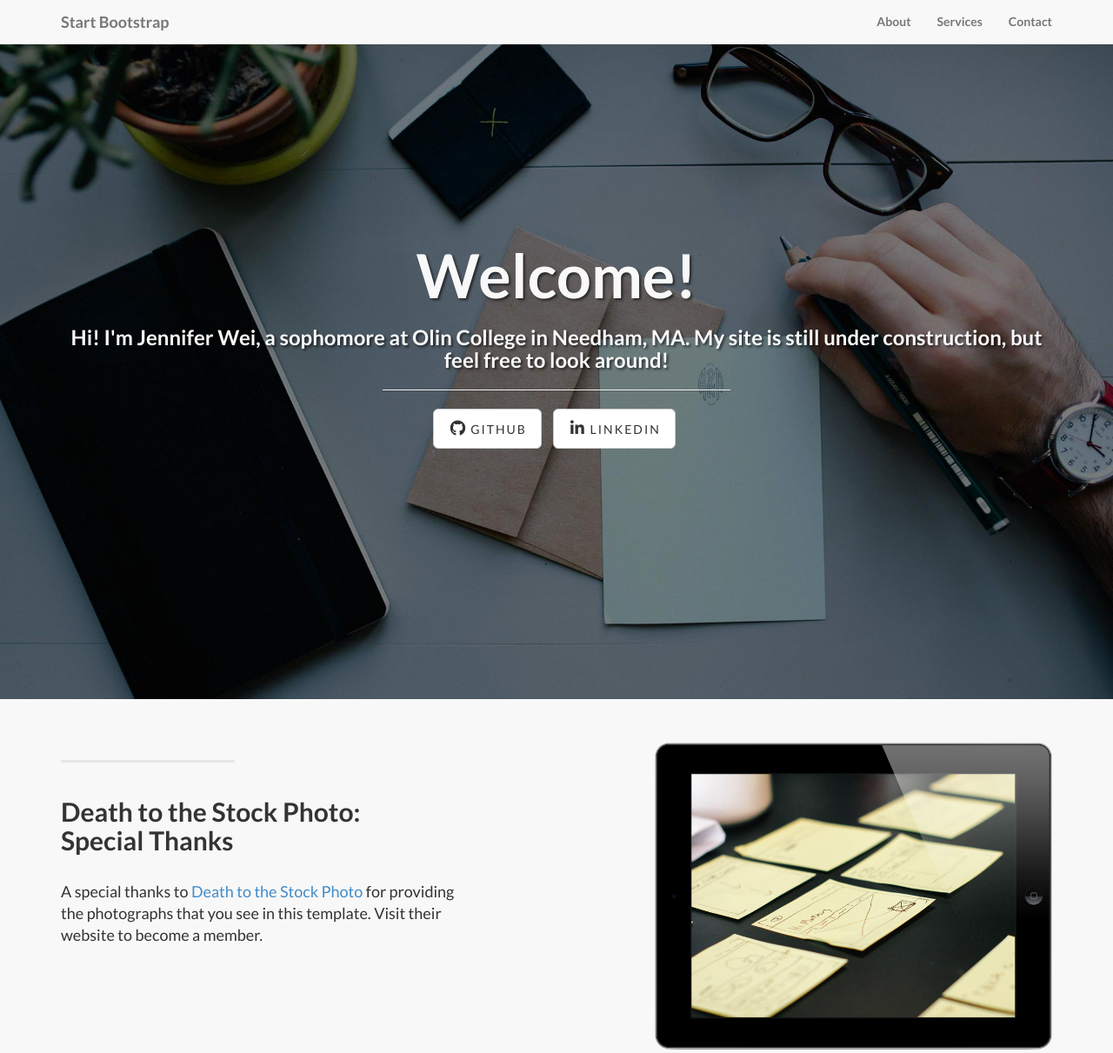
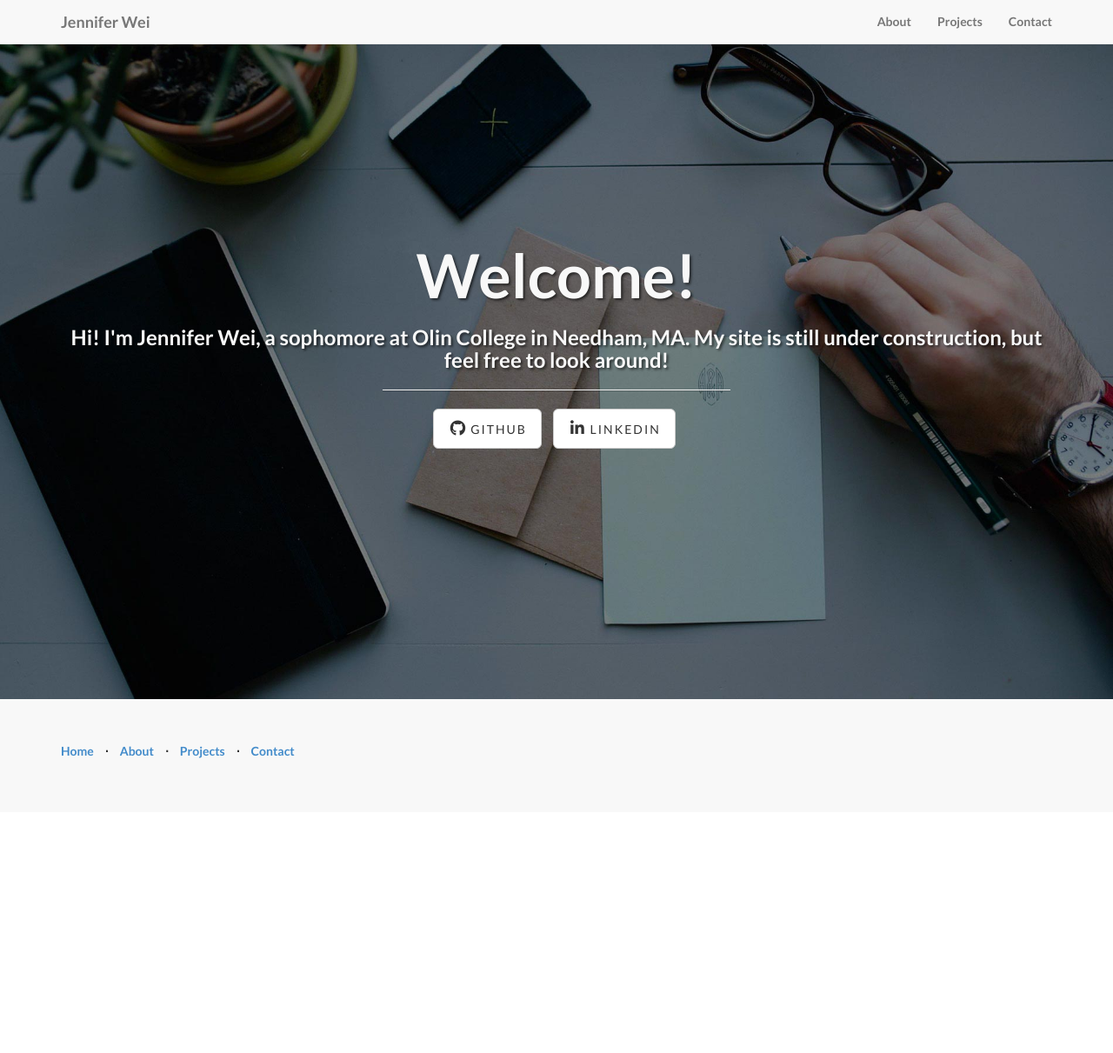
Before and after one commit to jenwei/jenwei.github.io, a plain HTML site: page index.html in a window 1280 px wide. Shown: the top 1211 px of the page at 87% size. After the commit the page ends 934 px from the top, so only its background shows below. Drawn offline with Linux system fonts and the light colour scheme.

Commit message:
Removed all generic info

```diff
--- a/index.html
+++ b/index.html
@@ -43,7 +43,7 @@
                     <span class="icon-bar"></span>
                     <span class="icon-bar"></span>
                 </button>
-                <a class="navbar-brand" href="#">Start Bootstrap</a>
+                <a class="navbar-brand" href="#">Jennifer Wei</a>
             </div>
             <!-- Collect the nav links, forms, and other content for toggling -->
             <div class="collapse navbar-collapse" id="bs-example-navbar-collapse-1">
@@ -52,7 +52,7 @@
                         <a href="#">About</a>
                     </li>
                     <li>
-                        <a href="#">Services</a>
+                        <a href="#">Projects</a>
                     </li>
                     <li>
                         <a href="#">Contact</a>
@@ -95,10 +95,11 @@
         <!-- /.container -->
 
     </div>
+
     <!-- /.intro-header -->
 
     <!-- Page Content -->
-
+<!--
     <div class="content-section-a">
 
         <div class="container">
@@ -116,11 +117,14 @@
             </div>
 
         </div>
+-->
         <!-- /.container -->
-
+<!--
     </div>
+-->
     <!-- /.content-section-a -->
 
+<!--
     <div class="content-section-b">
 
         <div class="container">
@@ -138,11 +142,16 @@
             </div>
 
         </div>
+-->
         <!-- /.container -->
 
+<!--
     </div>
+-->
+
     <!-- /.content-section-b -->
 
+<!--
     <div class="content-section-a">
 
         <div class="container">
@@ -160,38 +169,48 @@
             </div>
 
         </div>
+-->
         <!-- /.container -->
 
+<!--
     </div>
+-->
     <!-- /.content-section-a -->
 
+<!--
     <div class="banner">
 
         <div class="container">
 
             <div class="row">
                 <div class="col-lg-6">
-                    <h2>Connect to Start Bootstrap:</h2>
+                    <h2>Connect with me:</h2>
                 </div>
                 <div class="col-lg-6">
                     <ul class="list-inline banner-social-buttons">
+
                         <li>
                             <a href="https://twitter.com/SBootstrap" class="btn btn-default btn-lg"><i class="fa fa-twitter fa-fw"></i> <span class="network-name">Twitter</span></a>
                         </li>
+
                         <li>
-                            <a href="https://github.com/IronSummitMedia/startbootstrap" class="btn btn-default btn-lg"><i class="fa fa-github fa-fw"></i> <span class="network-name">Github</span></a>
+                            <a href="https://github.com/jenwei" class="btn btn-default btn-lg"><i class="fa fa-github fa-fw"></i> <span class="network-name">Github</span></a>
                         </li>
                         <li>
-                            <a href="#" class="btn btn-default btn-lg"><i class="fa fa-linkedin fa-fw"></i> <span class="network-name">Linkedin</span></a>
+                            <a href="https://www.linkedin.com/in/jenwei" class="btn btn-default btn-lg"><i class="fa fa-linkedin fa-fw"></i> <span class="network-name">Linkedin</span></a>
                         </li>
                     </ul>
                 </div>
             </div>
 
         </div>
+-->
         <!-- /.container -->
 
+<!--
     </div>
+-->
+
     <!-- /.banner -->
 
     <!-- Footer -->
@@ -209,14 +228,16 @@
                         </li>
                         <li class="footer-menu-divider">&sdot;</li>
                         <li>
-                            <a href="#services">Services</a>
+                            <a href="#projects">Projects</a>
                         </li>
                         <li class="footer-menu-divider">&sdot;</li>
                         <li>
                             <a href="#contact">Contact</a>
                         </li>
                     </ul>
-                    <p class="copyright text-muted small">Copyright &copy; Your Company 2014. All Rights Reserved</p>
+                    <!--
+                    <p class="copyright text-muted small">Copyright &copy; Jennifer Wei 2014. All Rights Reserved</p>
+                	-->
                 </div>
             </div>
         </div>
```
